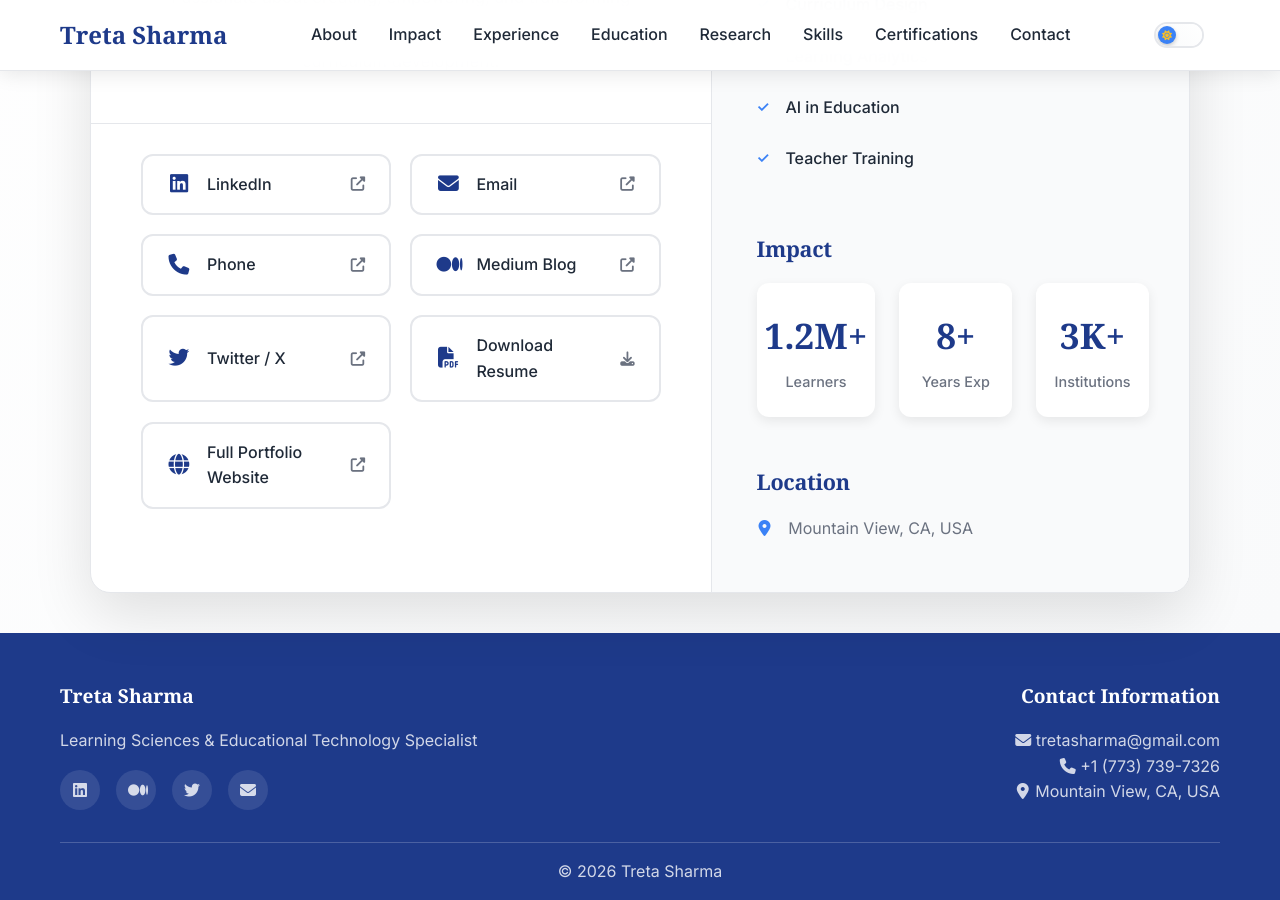
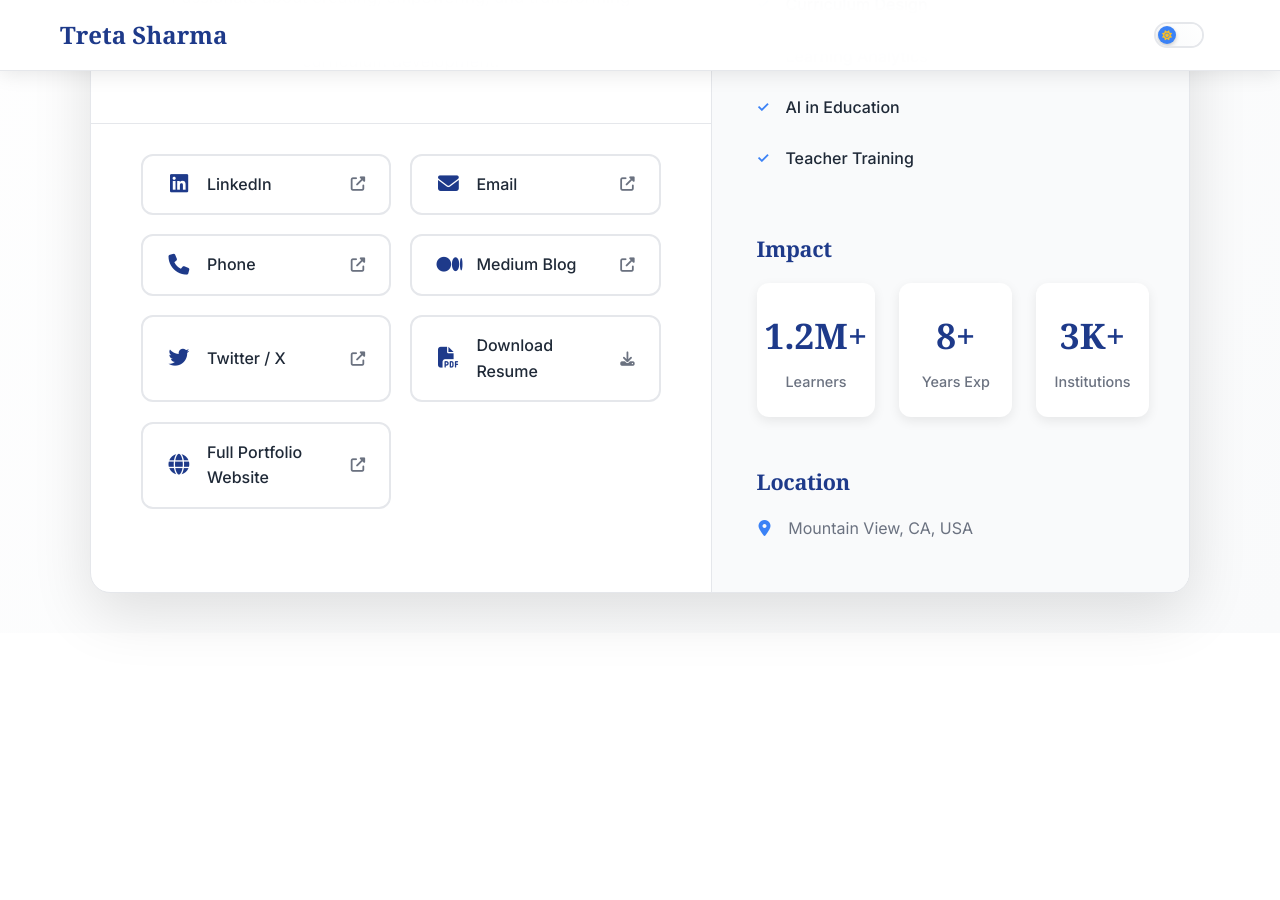
Before and after one commit to jatinkrmalik/tretasharma, a Jekyll site: the page built from me.html, in a window 1280 px wide and 900 px high, scrolled down 426 px. Built offline with Jekyll 4.4.1, drawn with Linux system fonts in a browser that asks for light colours; some web fonts are replaced; after the commit the page ends 1059 px from its top, so only the background shows below that; some of the changed lines change nothing that is shown.

Commit message:
Create minimal layout for /me page (Zen Mode)
- Created new _layouts/me.html with minimal header
- Removed full navigation menu from /me page
- Header now contains only:
  - 'Treta Sharma' brand linking to homepage
  - Dark/light mode toggle
- Clean, distraction-free experience
- No broken anchor links
- Updated me.html to use new 'me' layout
- Maintains all existing functionality (QR modal, responsive design)

```diff
--- /dev/null
+++ b/_layouts/me.html
@@ -0,0 +1,144 @@
+<!DOCTYPE html>
+<html lang="en">
+<head>
+    <meta charset="UTF-8">
+    <meta name="viewport" content="width=device-width, initial-scale=1.0">
+
+    <!-- SEO Meta Tags -->
+    <title>{% if page.title %}{{ page.title }} | {{ site.title }}{% else %}{{ site.title }}{% endif %}</title>
+    <meta name="description" content="{% if page.description %}{{ page.description }}{% else %}{{ site.description }}{% endif %}">
+    <meta name="keywords" content="learning sciences, educational technology, curriculum design, teacher training, instructional design, Treta Sharma">
+    <meta name="author" content="{{ site.author.name }}">
+
+    <!-- Open Graph Meta Tags -->
+    <meta property="og:title" content="{% if page.title %}{{ page.title }}{% else %}{{ site.title }}{% endif %}">
+    <meta property="og:description" content="{% if page.description %}{{ page.description }}{% else %}{{ site.description }}{% endif %}">
+    <meta property="og:image" content="{{ site.url }}/assets/images/og-image.jpg">
+    <meta property="og:url" content="{{ site.url }}{{ page.url }}">
+    <meta property="og:type" content="website">
+    <meta property="og:site_name" content="{{ site.title }}">
+
+    <!-- Twitter Card Meta Tags -->
+    <meta name="twitter:card" content="summary_large_image">
+    <meta name="twitter:title" content="{% if page.title %}{{ page.title }}{% else %}{{ site.title }}{% endif %}">
+    <meta name="twitter:description" content="{% if page.description %}{{ page.description }}{% else %}{{ site.description }}{% endif %}">
+    <meta name="twitter:image" content="{{ site.url }}/assets/images/og-image.jpg">
+
+    <!-- Favicon -->
+    <link rel="icon" type="image/x-icon" href="/assets/images/favicon.ico">
+    <link rel="apple-touch-icon" sizes="180x180" href="/assets/images/apple-touch-icon.png">
+    <link rel="icon" type="image/png" sizes="32x32" href="/assets/images/favicon-32x32.png">
+    <link rel="icon" type="image/png" sizes="16x16" href="/assets/images/favicon-16x16.png">
+
+    <!-- PWA Manifest -->
+    <link rel="manifest" href="/manifest.json">
+
+    <!-- Fonts - Preload for performance with font-display swap -->
+    <link rel="preconnect" href="https://fonts.googleapis.com">
+    <link rel="preconnect" href="https://fonts.gstatic.com" crossorigin>
+    <link href="https://fonts.googleapis.com/css2?family=Georgia:ital,wght@0,400;0,700;1,400&family=Inter:wght@300;400;500;600;700&display=swap" rel="stylesheet">
+
+    <!-- Preload LCP image -->
+    <link rel="preload" href="/assets/images/profile-photo.webp" as="image" type="image/webp">
+
+    <!-- Inline critical CSS to reduce CLS and FOUC -->
+    <style>
+        :root{--primary-color:#1e3a8a;--primary-rgb:30,58,138;--text-primary:#1f2937;--nav-background:rgba(255,255,255,.95)}.navbar{position:fixed;top:0;width:100%;background:var(--nav-background);z-index:1000}.nav-container{max-width:1200px;margin:0 auto;padding:0 20px;display:flex;justify-content:space-between;align-items:center;height:70px}.hero-content{display:grid;grid-template-columns:300px 1fr;gap:4rem;align-items:center;min-height:calc(100vh - 70px);padding-top:70px}.profile-img{width:250px;height:250px;border-radius:50%;object-fit:cover}.hero-title{font-family:Georgia,serif;font-size:3.5rem;color:var(--primary-color);margin-bottom:1rem;line-height:1.2}.hero-subtitle{font-size:1.5rem;margin-bottom:1rem;font-weight:300}.hero-buttons{display:flex;gap:1rem;margin-bottom:2rem}.btn{display:inline-flex;align-items:center;gap:.5rem;padding:12px 24px;border:none;border-radius:8px;text-decoration:none;font-weight:600;font-size:1rem;cursor:pointer}.btn-primary{background:var(--primary-color);color:#fff}.section-title{font-family:Georgia,serif;font-size:2.5rem;color:var(--primary-color);text-align:center;margin-bottom:3rem}.container{max-width:1200px;margin:0 auto;padding:0 20px}.section{padding:80px 0}
+        /* Reserve space for rotating text to prevent CLS */
+        .rotating-text{display:inline-block;position:relative;min-width:200px;height:1.2em;vertical-align:top}
+        /* Reserve space for buttons to prevent CLS */
+        .btn{min-width:160px;min-height:48px}
+        /* Prevent layout shift from icon loading */
+        .fas,.fab{display:inline-block;width:1em;text-align:center}
+    </style>
+
+    <!-- Font Awesome - Deferred -->
+    <link rel="preload" href="https://cdnjs.cloudflare.com/ajax/libs/font-awesome/6.4.0/css/all.min.css" as="style" onload="this.onload=null;this.rel='stylesheet'">
+    <noscript><link rel="stylesheet" href="https://cdnjs.cloudflare.com/ajax/libs/font-awesome/6.4.0/css/all.min.css"></noscript>
+
+    <!-- Stylesheets - Deferred for non-blocking render -->
+    <link rel="stylesheet" href="/assets/css/main.css" media="print" onload="this.media='all'">
+    <noscript><link rel="stylesheet" href="/assets/css/main.css"></noscript>
+    <link rel="stylesheet" href="/assets/css/print.css" media="print">
+
+    <!-- Schema.org markup -->
+    <script type="application/ld+json">
+    {
+      "@context": "https://schema.org",
+      "@type": "Person",
+      "name": "{{ site.author.name }}",
+      "jobTitle": "Learning Sciences & Educational Technology Specialist",
+      "description": "{{ site.description }}",
+      "url": "{{ site.url }}",
+      "email": "{{ site.author.email }}",
+      "telephone": "{{ site.author.phone }}",
+      "address": {
+        "@type": "PostalAddress",
+        "addressLocality": "Mountain View",
+        "addressRegion": "CA",
+        "addressCountry": "US"
+      },
+      "sameAs": [
+        "https://linkedin.com/in/{{ site.author.linkedin }}"
+      ],
+      "alumniOf": [
+        {
+          "@type": "EducationalOrganization",
+          "name": "Northwestern University"
+        }
+      ]
+    }
+    </script>
+
+    <!-- Google tag (gtag.js) -->
+    <script async src="https://www.googletagmanager.com/gtag/js?id=G-3LFMNSB0GR"></script>
+    <script>
+      window.dataLayer = window.dataLayer || [];
+      function gtag(){dataLayer.push(arguments);}
+      gtag('js', new Date());
+
+      gtag('config', 'G-3LFMNSB0GR');
+    </script>
+</head>
+<body>
+
+    <!-- Loading Screen - Disabled for performance -->
+    <!--
+    <div id="loading-screen" class="loading-screen">
+        <div class="loader">
+            <div class="loader-ring"></div>
+            <div class="loader-text">Loading...</div>
+        </div>
+    </div>
+    -->
+
+    <!-- Minimal Navigation for /me page -->
+    <nav id="navbar" class="navbar">
+        <div class="nav-container">
+            <div class="nav-brand">
+                <a href="/">Treta Sharma</a>
+            </div>
+
+            <!-- Dark Mode Toggle -->
+            <div class="theme-toggle-wrapper">
+                <button id="theme-toggle" class="theme-toggle" aria-label="Toggle dark mode">
+                    <div class="toggle-track">
+                        <div class="toggle-thumb">
+                            <i class="fas fa-sun sun-icon"></i>
+                            <i class="fas fa-moon moon-icon"></i>
+                        </div>
+                    </div>
+                </button>
+            </div>
+        </div>
+    </nav>
+
+    <!-- Main Content -->
+    <main id="main-content" role="main">
+        {{ content }}
+    </main>
+
+    <!-- JavaScript - Deferred -->
+    <script src="/assets/js/main.js" defer></script>
+</body>
+</html>
--- a/me.html
+++ b/me.html
@@ -1,5 +1,5 @@
 ---
-layout: default
+layout: me
 title: Connect with Treta
 description: Get in touch with Treta Sharma - all social links, email, phone, and contact information in one place
 permalink: /me/
```
